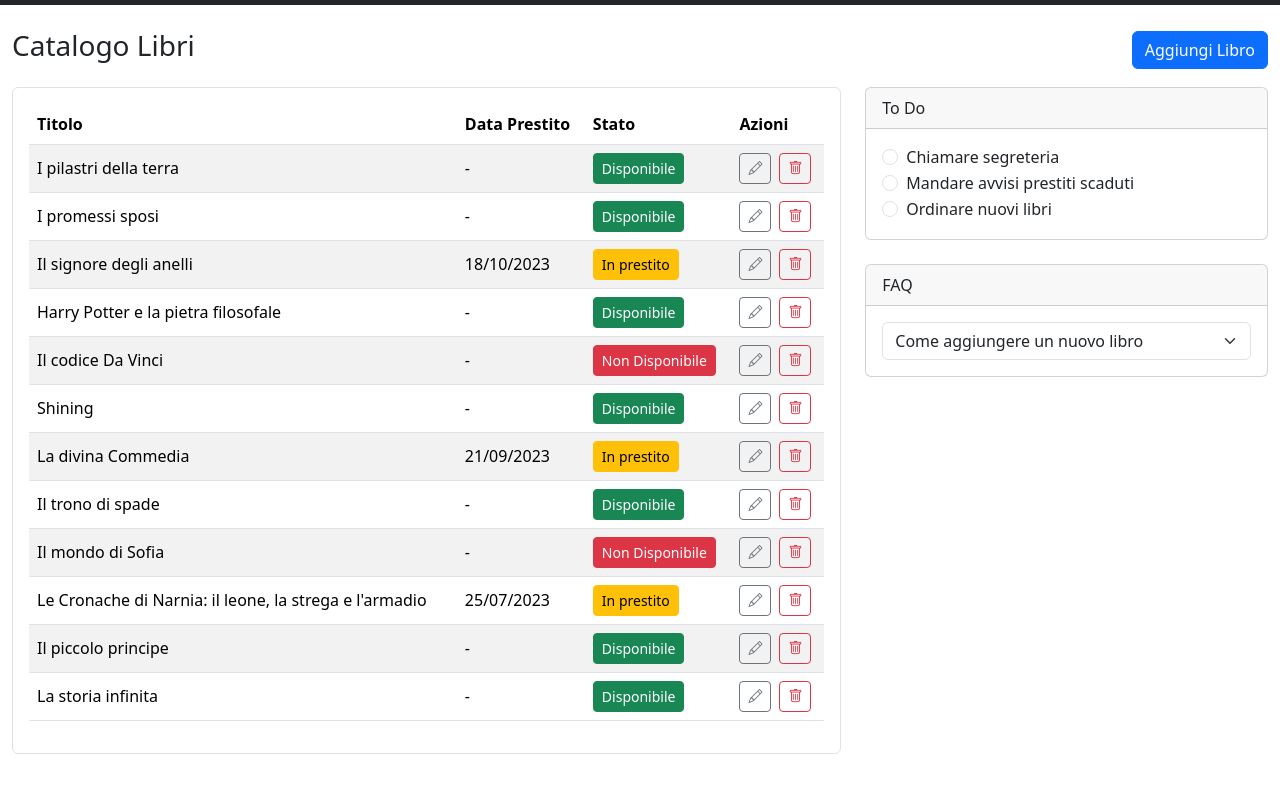
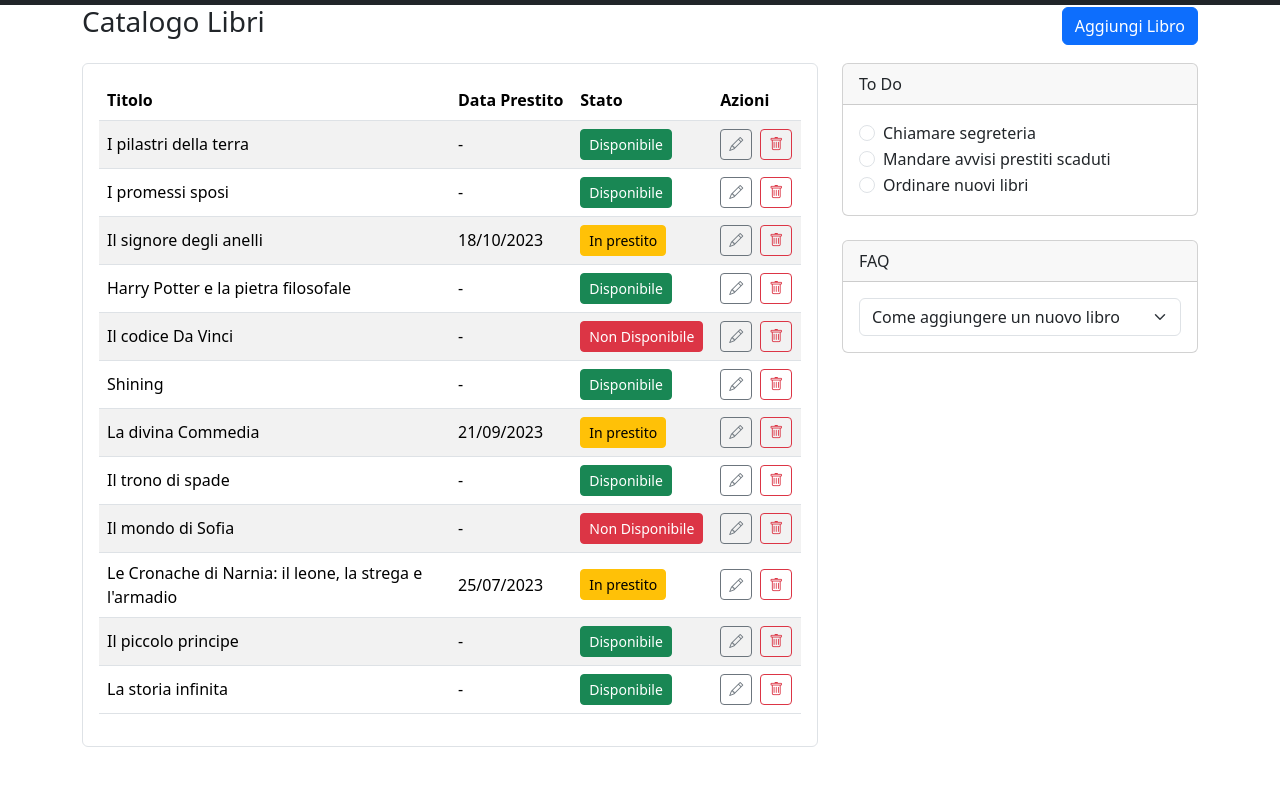
Before and after one commit to AlicePisciuneri/html-css-bootstrap-dashboard, a plain HTML site: page index.html in a window 1280 px wide. Shown: the part 51-844 px from the top of the page. After the commit the page ends 822 px from the top, so only its background shows below. Drawn offline with nearby package versions, Linux system fonts and the light colour scheme.

Commit message:
correzione container

```diff
--- a/index.html
+++ b/index.html
@@ -69,7 +69,7 @@
 
 
   <main class="flex-grow-1">
-    <div class="container-fluid py-4">
+    <div class="container">
           <!-- Titolo + pulsante -->
      <div class="d-flex justify-content-between align-items-center mb-3">
         <h3>Catalogo Libri</h3>
@@ -84,8 +84,8 @@
             <table class="table table-striped table-hover align-middle">
               <thead>
                   <tr>
-                      <th>Titolo</th>
-                      <th class="d-none d-md-table-cell">Data Prestito</th>
+                      <th class="w-50">Titolo </th>
+                      <th class="d-none d-lg-table-cell">Data Prestito</th>
                       <th>Stato</th>
                       <th>Azioni</th>
                  </tr>
```
Also changed, not shown: help.html (+3 -1 lines).
